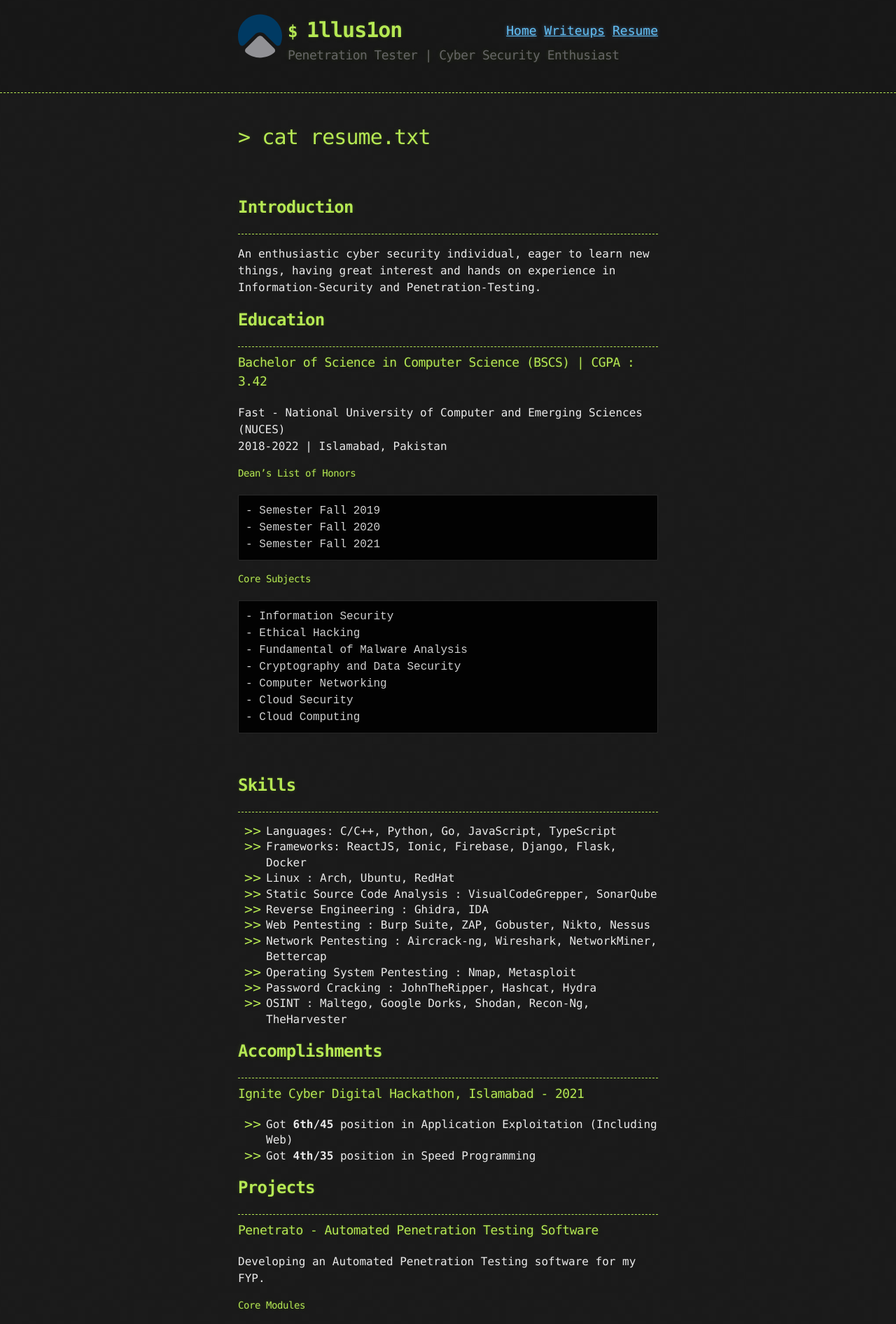
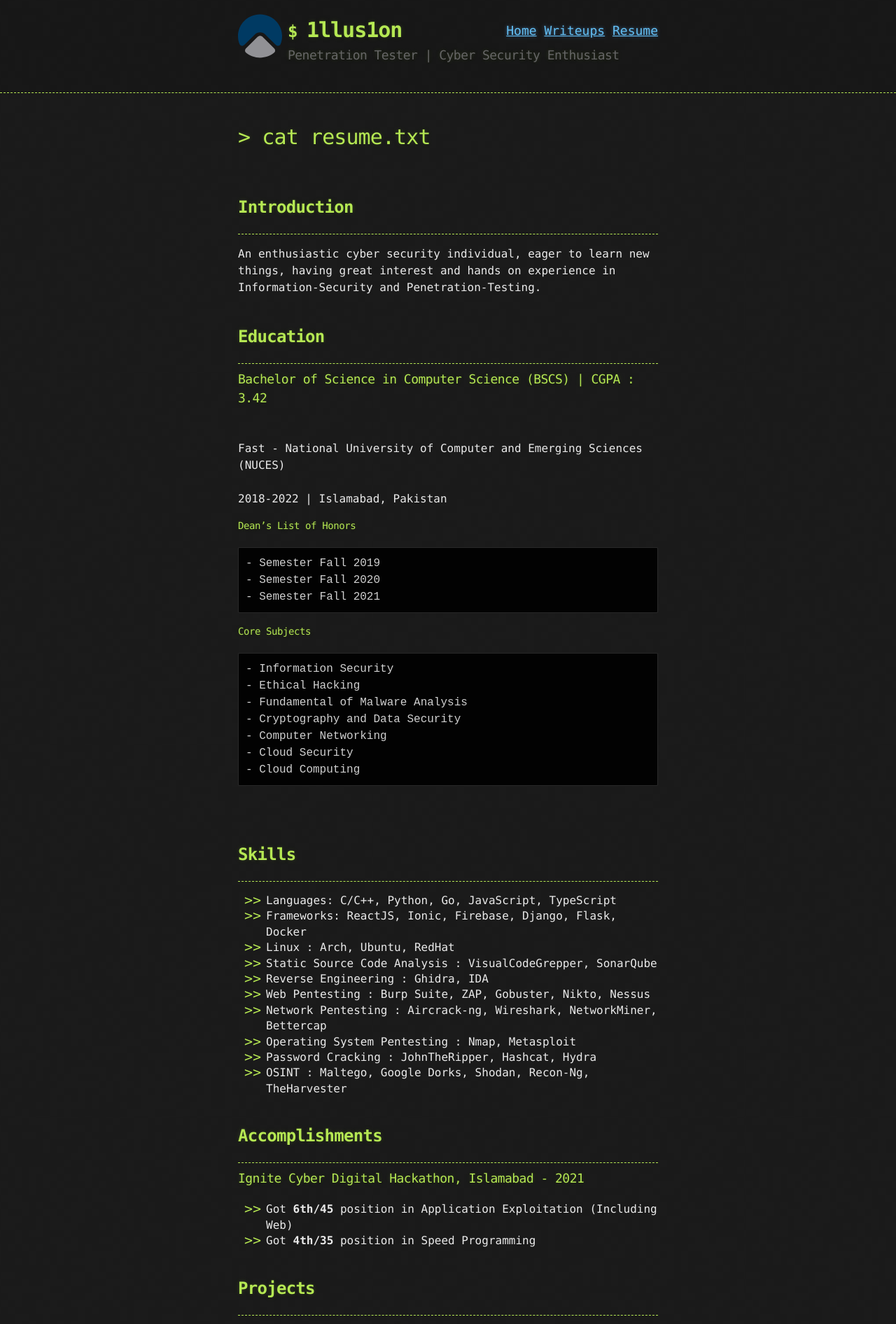
Before and after one commit to duksctf/duksctf.github.io, a Jekyll site: the page built from resume.md, in a window 1280 px wide. Shown: the top 1892 px of the page at 70% size. Built offline with Jekyll 4.4.1, drawn with Linux system fonts in a browser that asks for light colours; our own code applies the rules of GitHub Pages for plain Markdown files.

Commit message:
Updated Layout Resume 3.0

````diff
--- a/resume.md
+++ b/resume.md
@@ -11,14 +11,14 @@ layout: default
 ---
 
 An enthusiastic cyber security individual, eager to learn new things, having great interest and hands on experience in Information-Security and Penetration-Testing.
-<br>
+<br><br>
 
 ## **Education**
 
 ---
 
-### Bachelor of Science in Computer Science (BSCS) | CGPA : 3.42 <br>
-Fast - National University of Computer and Emerging Sciences (NUCES) <br>
+### Bachelor of Science in Computer Science (BSCS) | CGPA : 3.42 <br><br>
+Fast - National University of Computer and Emerging Sciences (NUCES) <br><br>
 2018-2022 | Islamabad, Pakistan
 
 #### Dean's List of Honors
@@ -38,7 +38,7 @@ Fast - National University of Computer and Emerging Sciences (NUCES) <br>
 - Cloud Security
 - Cloud Computing
 ```
-<br>
+<br><br>
 
 ## **Skills**
 
@@ -54,7 +54,7 @@ Fast - National University of Computer and Emerging Sciences (NUCES) <br>
 - Operating System Pentesting : Nmap, Metasploit
 - Password Cracking : JohnTheRipper, Hashcat, Hydra
 - OSINT : Maltego, Google Dorks, Shodan, Recon-Ng, TheHarvester
-<br>
+<br><br>
 
 ## **Accomplishments**
 
@@ -63,13 +63,13 @@ Fast - National University of Computer and Emerging Sciences (NUCES) <br>
 ### Ignite Cyber Digital Hackathon, Islamabad - 2021
 - Got **6th/45** position in Application Exploitation (Including Web)
 - Got **4th/35** position in Speed Programming
-<br>
+<br><br>
 
 ## **Projects**
 
 ---
 
-### Penetrato - Automated Penetration Testing Software <br>
+### Penetrato - Automated Penetration Testing Software <br><br>
 Developing an Automated Penetration Testing software for my FYP.
 #### Core Modules
 ```
@@ -96,31 +96,31 @@ Developing an Automated Penetration Testing software for my FYP.
 ### **Fuzzing and Stress Testing**
 - Fuzzed and Stress Tested an API.
 - Performed Stack Based Buffer Overflow on an application using python, immunity debugger and mona scripts to deliver payload to the os and gain reverse shell.
-<br>
+<br><br>
 
 ## **Experience**
 
 ---
 
 ### Red Team Member
-**Fast CyberSpace Legion - (Oct 2021 – present) | Islamabad** <br>
+**Fast CyberSpace Legion - (Oct 2021 – present) | Islamabad** <br><br>
 Organizing events and workshops to create awareness among students.
 
 ### Teaching Assistant
-**Fast Nuces - (Sep 2021 - Jan 2022) | Islamabad** <br>
+**Fast Nuces - (Sep 2021 - Jan 2022) | Islamabad** <br><br>
 TA for "Operating Systems" course.
 
 ### CTF Player | [0x9] | Rooms Completed : 86
-**TryHackMe - (Jun 2021 – Oct 2021)** <br>
+**TryHackMe - (Jun 2021 – Oct 2021)** <br><br>
 Utilized this platform to learn and polish my skills in penetration testing.
 
 ### Full Stack Developer
-**CONFIDENTIAL - (Apr 2021 – Oct 2021) | Remote** <br>
+**CONFIDENTIAL - (Apr 2021 – Oct 2021) | Remote** <br><br>
 Developed and deployed a full IoT system.
 
 ### Cyber Security Internee
 **Protect Lab - (Jul 2021 - Aug 2021) | Islamabad**
-<br>
+<br><br>
 
 ## **Certifications**
 
@@ -155,4 +155,4 @@ Developed and deployed a full IoT system.
 - Issuer : Cisco
 - Issued : Sep 2019
 ```
-<br>
+<br><br>
````
